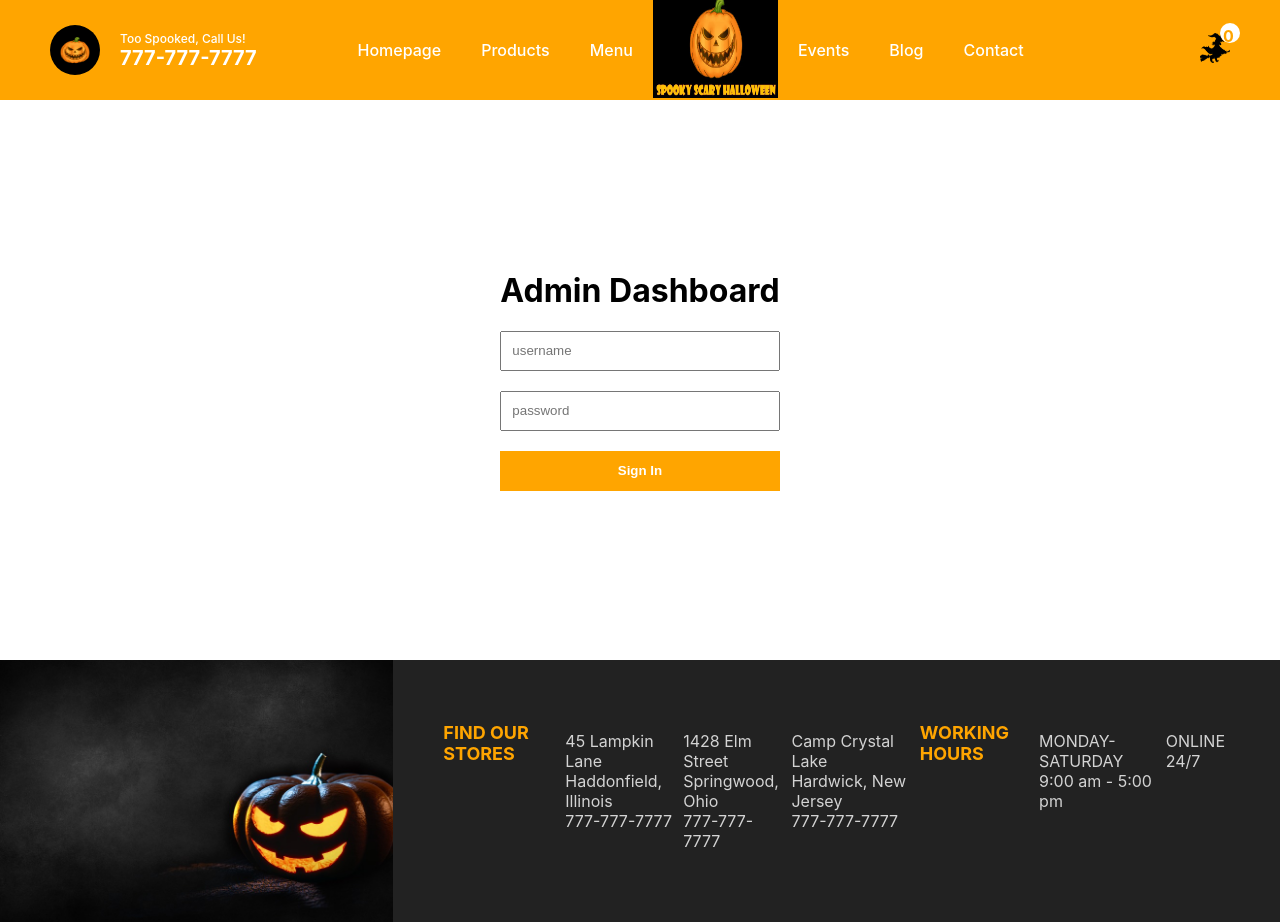
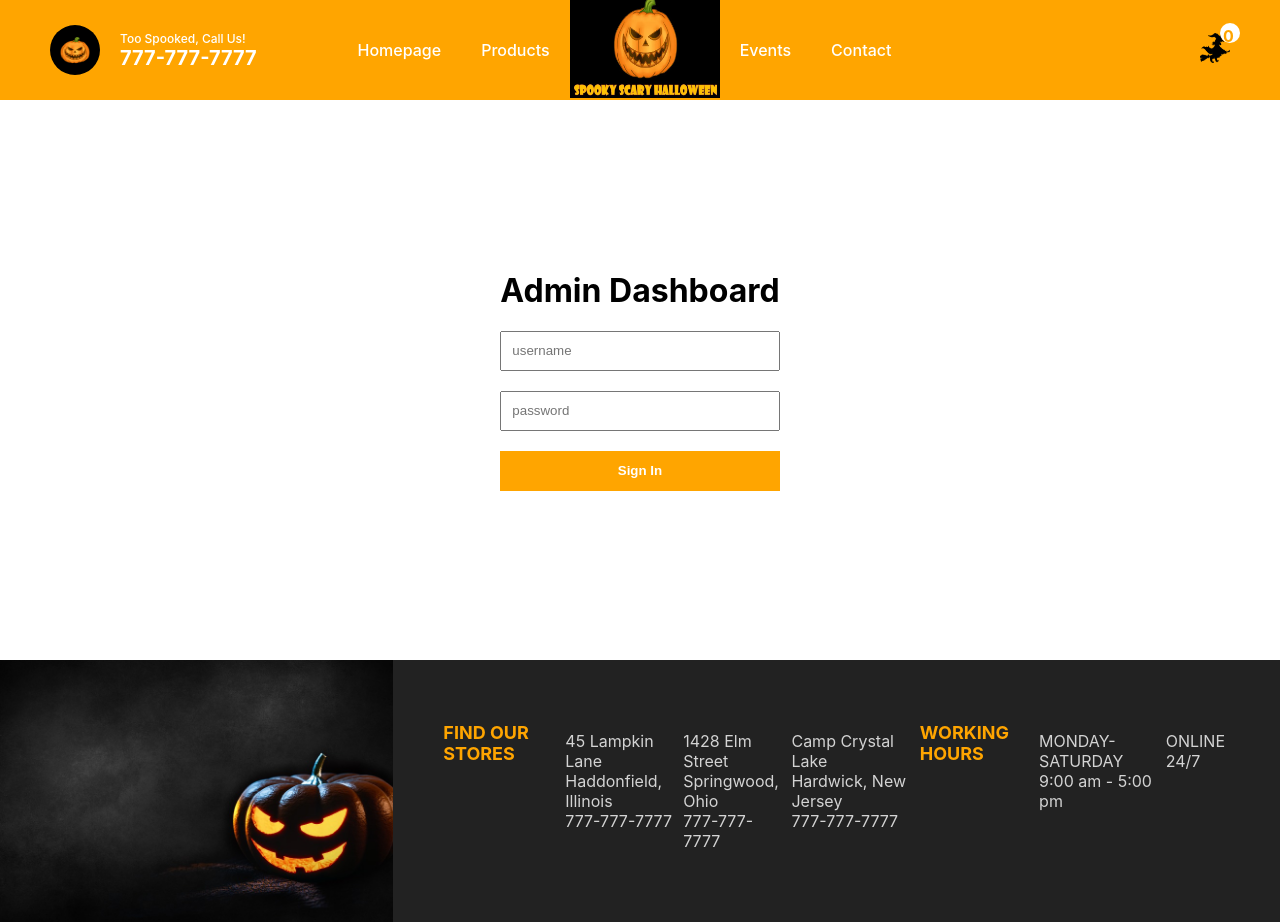
Before and after one commit to MGibson7/ecommhalloween, a Next.js app: page /admin/login in a window 1280 px wide. Built offline with nearby package versions, Linux system fonts and the light colour scheme.

Commit message:
removed unnecessary pages on nav bar

```diff
--- a/components/Navbar.jsx
+++ b/components/Navbar.jsx
@@ -33,10 +33,9 @@ const Navbar = () =>{
                     </Link>
 
                     <li className={styles.listItem}>Products</li>
-                    <li className={styles.listItem}>Menu</li>
                     <Link href = "/" passHref>
                     <div className = {styles.siteTitle}>
-                    <Image src = "/img/logo.webp" alt ="contact" width ="125" height = "100"/>
+                    <Image src = "/img/logo.webp" alt ="contact" width ="150" height = "100"/>
 
                     </div>
 
@@ -44,7 +43,6 @@ const Navbar = () =>{
 
 
                     <li className={styles.listItem}>Events</li>
-                    <li className={styles.listItem}>Blog</li>
                     <li className={styles.listItem}>Contact</li>
 
                 </ul>
```
